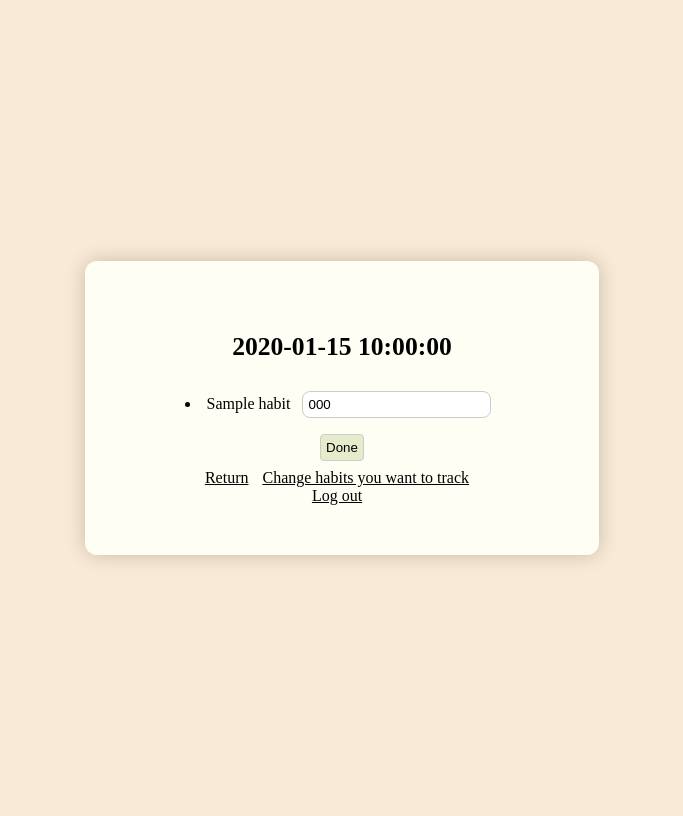
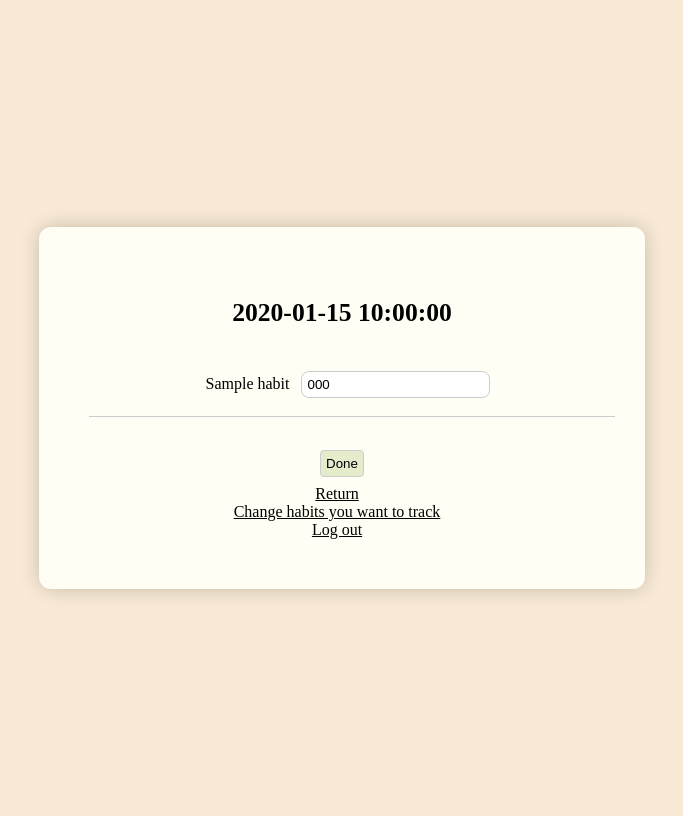
Before and after one commit to ellenra/habit-tracker, a Flask app: template templates/edit_habits.html in a window 1280 px wide. Shown: the whole page, without its empty margins (298-981 px from the left). Run offline with Flask 3, Linux system fonts and the light colour scheme; the template is opened without the code that fills it: most values are stand-ins (such as "Sample title", 1, 10 or a date in 2020).

Commit message:
Improve UI

```diff
--- a/static/calendar.css
+++ b/static/calendar.css
@@ -3,17 +3,18 @@
     justify-content: center;
     align-items: center;
     background-color: rgb(248, 234, 213);
-    height: 100vh;
+    min-height: 100vh;
 }
 
 .container {
     background-color: rgb(255, 254, 244);
     padding: 50px;
-    padding-left: 100px;
-    padding-right: 100px;
     border-radius: 12px;
     box-shadow: 0 0 20px rgba(0, 0, 0, 0.2);
     text-align: center;
+    width: 40%;
+    max-width: 800px;
+
 }
 
 .input {
@@ -27,7 +28,20 @@
 ul {
     list-style-type: none;
     text-align: left;
+    padding: 0;
+    margin-top: 25px;
+    margin-bottom: 25px;
+
 }
+
+li {
+    list-style-type: none;
+    width: 100%;
+    padding: 10px;
+    border-bottom: 1px solid #ccc;
+    text-align: center;
+}
+
 
 .button {
     padding: 5px 5px;
--- a/templates/edit_habits.html
+++ b/templates/edit_habits.html
@@ -3,6 +3,7 @@
 
 <h2>{{ date }}</h2>
 <form action="/habit_status" method="POST">
+    <ul>
     {% for habit in habits %}
     <li>
         {{ habit.habit_name }}
@@ -19,6 +20,7 @@
         {% endif %}
     </li>
     {% endfor %}
+    </ul>
     <input type="hidden" name="day" value="{{ days }}">
     <input type="hidden" name="date" value="{{ date }}">
     <input type="hidden" name="edit_form" value="True">
--- a/templates/register.html
+++ b/templates/register.html
@@ -20,7 +20,7 @@
             <input type="submit" class="button" value="Create Account">
         </form>
         <p>
-        <a href="/login">Return</a>
+        <a href="/">Return</a>
     </div>
 <div/>
 {% endblock %}
```
Also changed, not shown: templates/day.html (+32 -10 lines).
